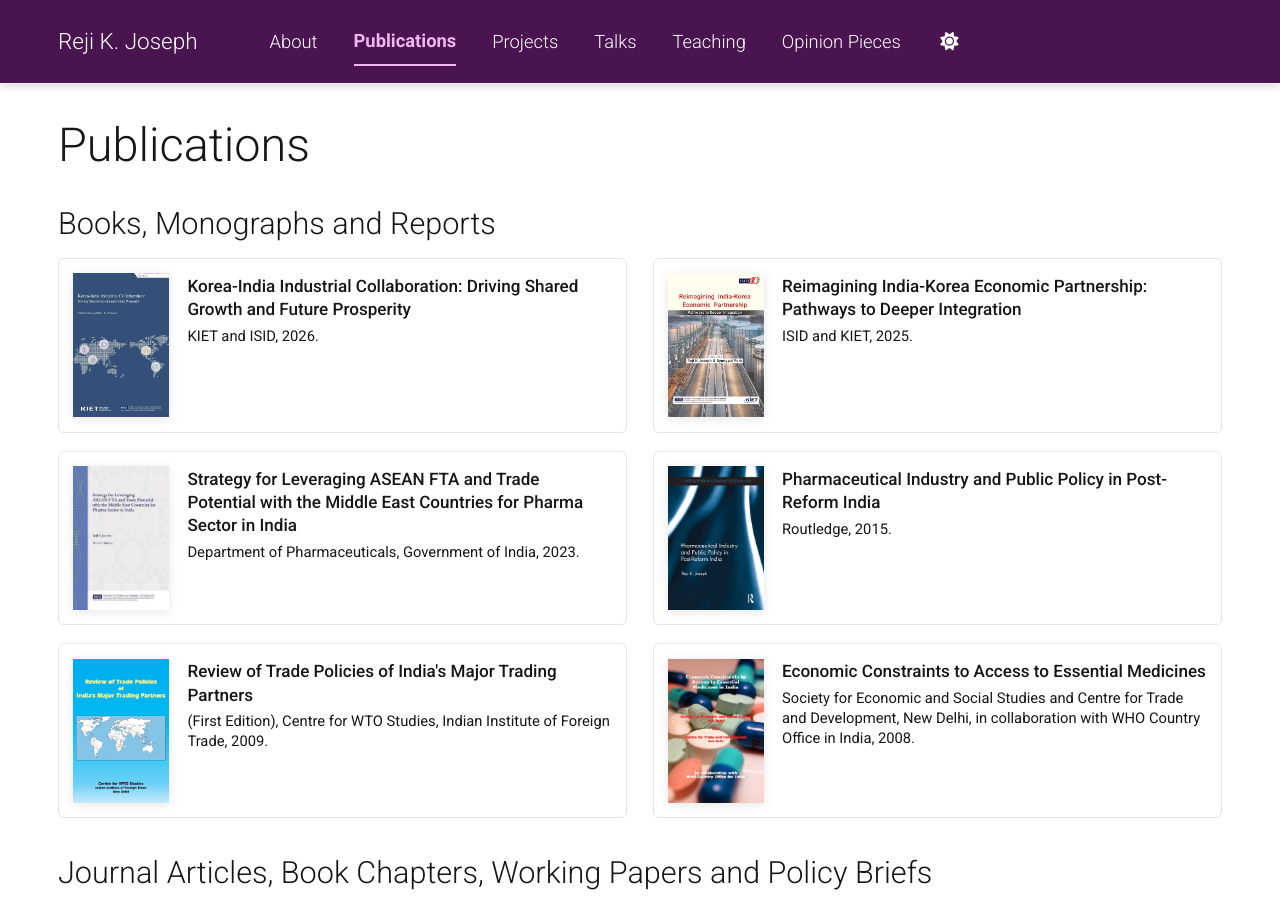
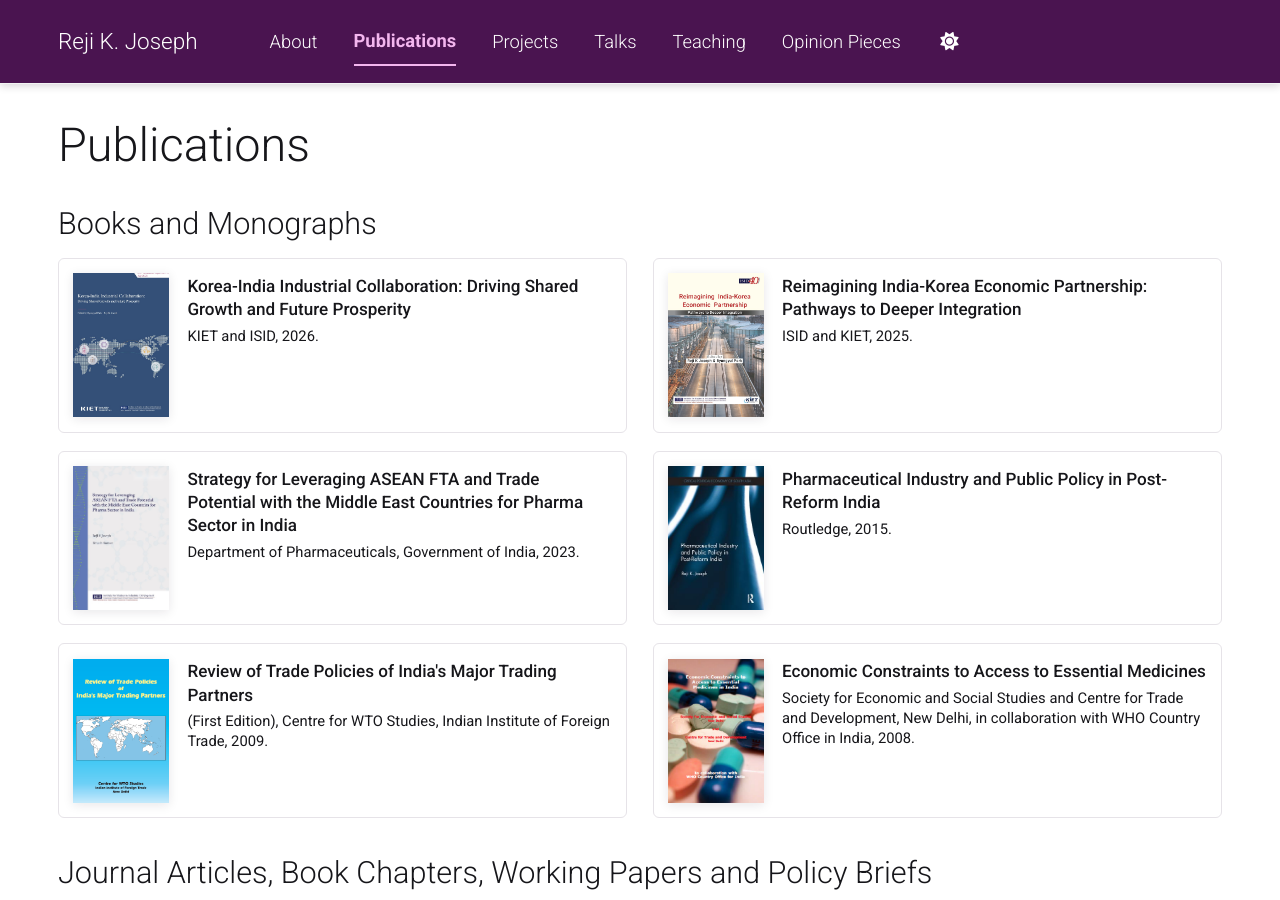
Before and after one commit to rejikjoseph/rejikjoseph.github.io, a Jekyll site: the page built from _pages/publications.md, in a window 1280 px wide and 900 px high. Built offline with Jekyll 4.4.1, drawn with Linux system fonts in a browser that asks for light colours; a style sheet for code colours, icons or effects is not loaded.

```diff
--- a/_pages/publications.md
+++ b/_pages/publications.md
@@ -5,7 +5,7 @@ permalink: /publications/
 author_profile: false
 ---
 
-## Books, Monographs and Reports {#books}
+## Books and Monographs {#books}
 
 <div class="book-grid">
   <div class="book">
```
